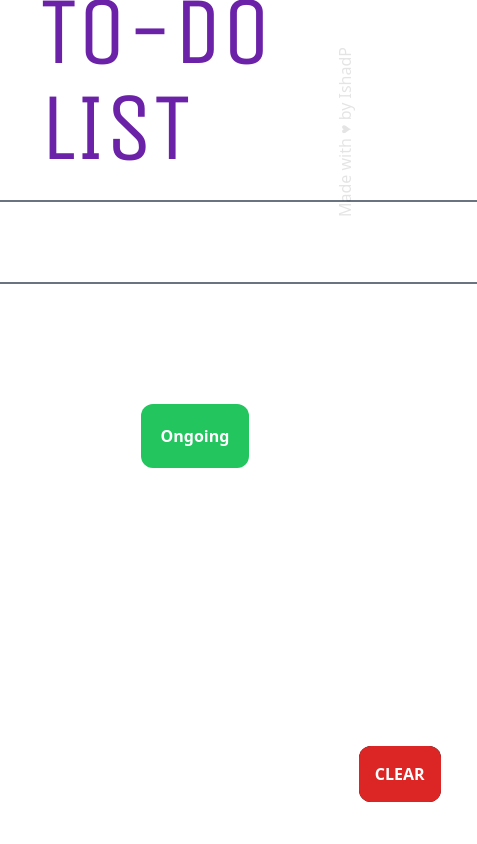
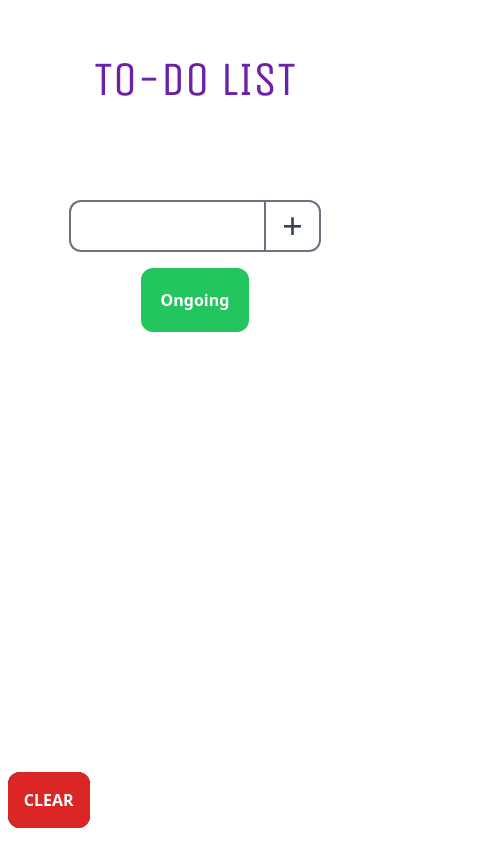
Before and after one commit to IshadP/Todolist-React, a React (Vite) app: page / in a window 390 px wide. Shown: the whole page, 477 px wide, since content can reach past the window. Built offline with nearby package versions, Linux system fonts and the light colour scheme.

Commit message:
added some responsiveness

```diff
--- a/src/App.jsx
+++ b/src/App.jsx
@@ -39,6 +39,7 @@ function App() {
 
   function Clear(){
     setTasks([]);
+    setItem([]);
   };
 
   function Completed(index){
@@ -53,17 +54,17 @@ function App() {
 
   return (
     <div className='relative h-[95%]'>
-      <div className='absolute top-20 -right-10 -rotate-90 opacity-10'>Made with &hearts; by IshadP</div>
-      <button onClick={Clear} className='absolute left-[92%] bottom-0  bg-red-600 p-4 rounded-xl text-white font-black z-10 hover:-translate-x-1 hover:-translate-y-1'>CLEAR</button>
-      <button onClick={Clear} className='absolute left-[92%] bottom-0  bg-black p-4 rounded-xl text-black font-black z-0'>CLEAR</button>
-      <div className='h-20 flex items-center justify-center m-10 mb-20'>
-        <p className='text-purple-800 font-Unione text-8xl'>TO-DO LIST</p>
+      <div className='absolute top-20 hidden -right-10 -rotate-90 opacity-10 z-30 sm:visible '>Made with &hearts; by IshadP</div>
+      <button onClick={Clear} className='left-[2vw] bottom-4  bg-red-600 p-4 rounded-xl text-white font-black z-20 hover:-translate-x- hover:-translate-y-0 sm:left-[92%] sm:hover:-translate-y-1 sm:hover:-translate-x-1  md:left-10 fixed'>CLEAR</button>
+      <button onClick={Clear} className='left-[2%] bottom-4  bg-black p-4 rounded-xl text-black font-black z-10 sm:left-[92%] fixed md:left-10 2'>CLEAR</button>
+      <div className='h-20 flex items-center justify-center m-10 mb-20 '>
+        <p className='text-purple-800 font-Unione text-5xl sm:text-8xl'>TO-DO LIST</p>
       </div>
       <div>
-      <div className='flex items-center justify-center m-5'>
+      <div className='flex flex-nowrap items-center justify-center m-0 sm:m-5'>
        <form>
-        <input type='text' value={task} onChange={(e)=> setTask(e.target.value)} className='border-t-2 border-b-2 border-l-2 border-gray-500 rounded-l-xl text-4xl p-5 '/>
-        <button type="submit" onClick={handleClick} className='border-2 border-gray-500 rounded-r-xl text-4xl p-5 text-gray-700 '>+</button>
+        <input type='text' value={task} onChange={(e)=> setTask(e.target.value)} className='w-[50vw] border-t-2 border-b-2 border-l-2 border-gray-500 rounded-l-xl text-4xl p-1 sm:p-5 sm:w-100'/>
+        <button type="submit" onClick={handleClick} className='border-2 border-gray-500 rounded-r-xl text-4xl p-1 px-4 text-gray-700 sm:p-5'>+</button>
        </form>
        </div>
         <div className='flex flex-col items-center justify-center'>
```
